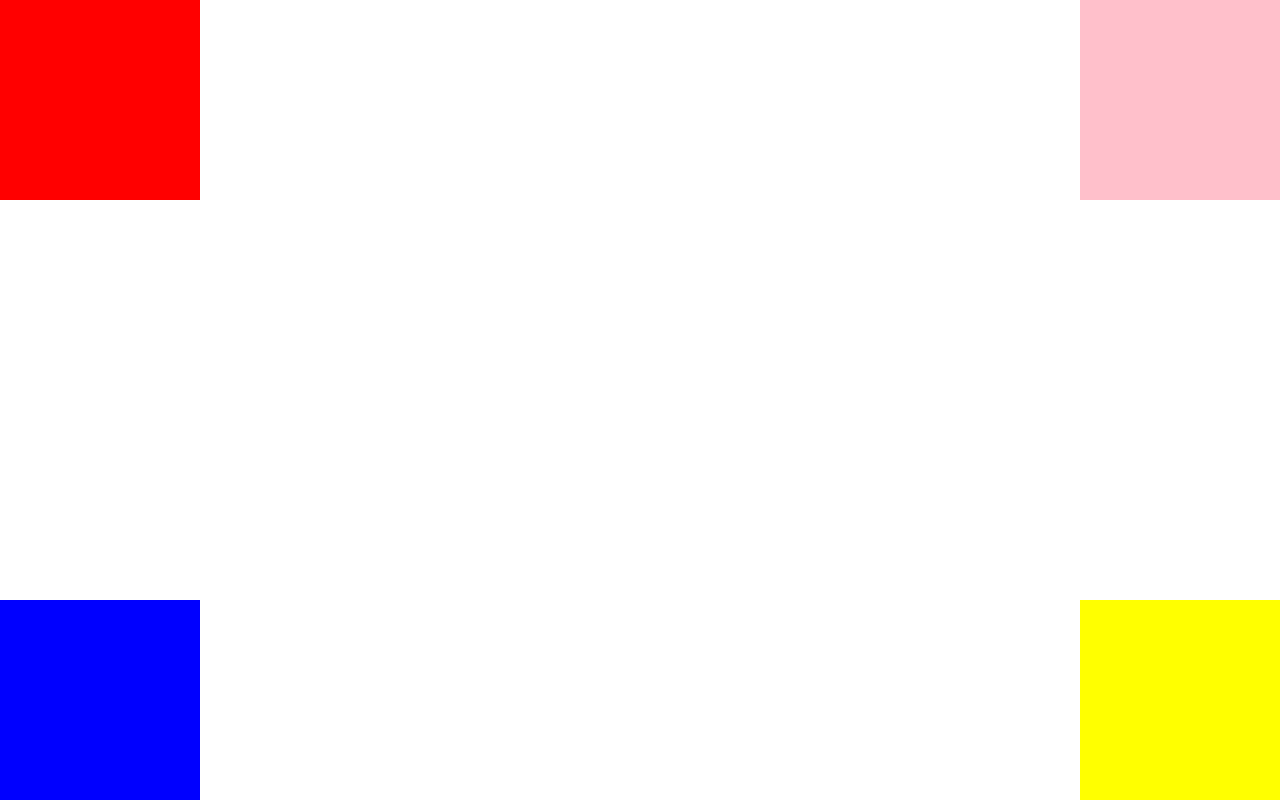
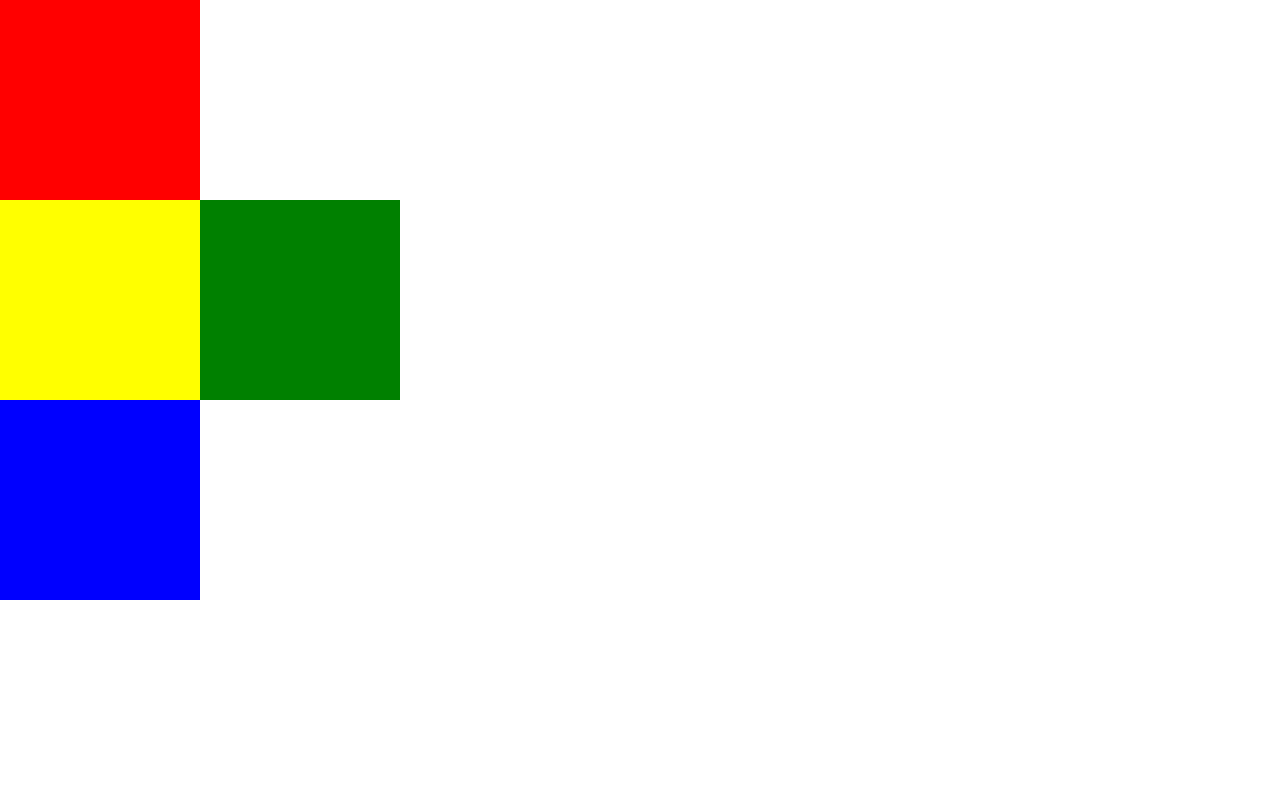
Before and after one commit to DelAngelMilca/flow, a plain HTML site: page index.html in a window 1280 px wide. Drawn offline with Linux system fonts and the light colour scheme.

Commit message:
relative

```diff
--- a/index.html
+++ b/index.html
@@ -5,9 +5,11 @@
 	</head>
 	<body>
 			<div class="rojo"></div>
+
+			<div class="amarillo"></div>
+
 			<div class="azul"></div>
-			<div class="amarillo"></div>
-			<div class="rosa"></div>
+			<div class="verde"></div>
 
 	</body>
 </html>
--- a/main.css
+++ b/main.css
@@ -1,31 +1,31 @@
 .amarillo {
 	background-color: yellow;
-	position:absolute;
-	right: 0px;
-	bottom: 0px;
+	position:relative;
+
 }
 .rojo {
 	background-color: red;
-	position:absolute;
-	left:0px;
-	top: 0px;
+	position:relative;
+
 
 }
 .azul {
 	background-color:blue;
-	position: absolute;
-	left:0px;
-	bottom:0px;
+	position:absolute;
+
+
 }
 div {
 	height:200px;
 	width: 200px;
 }
-.rosa{
-	background-color:pink;
-	position:absolute ;
-	right: 0px;
-	top: 0px;
+.verde{
+	background-color:green;
+	position:absolute;
+	float:right;
+	left: 200px;
+	top: 200px;
+
 
 }
 body {
```
